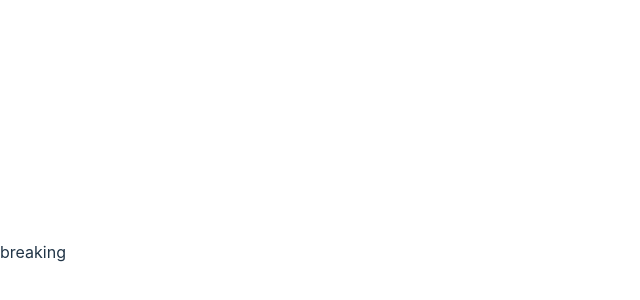
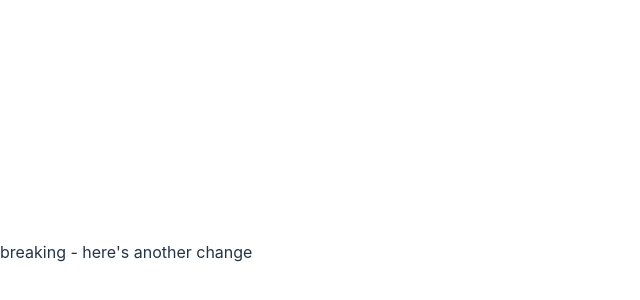
Before and after one commit to agrc/pipeline-test, a React (Vite) app: page / in a window 1280 px wide. Shown: the part 148-448 px from the top of the page, without its empty margins (0-640 px from the left). Built offline with nearby package versions, Linux system fonts and the light colour scheme.

Commit message:
feat: add some new text

```diff
--- a/src/App.jsx
+++ b/src/App.jsx
@@ -1,7 +1,7 @@
 function App() {
   return (
     <div className="App">
-      breaking
+      breaking - here's another change
     </div>
   )
 }
```
